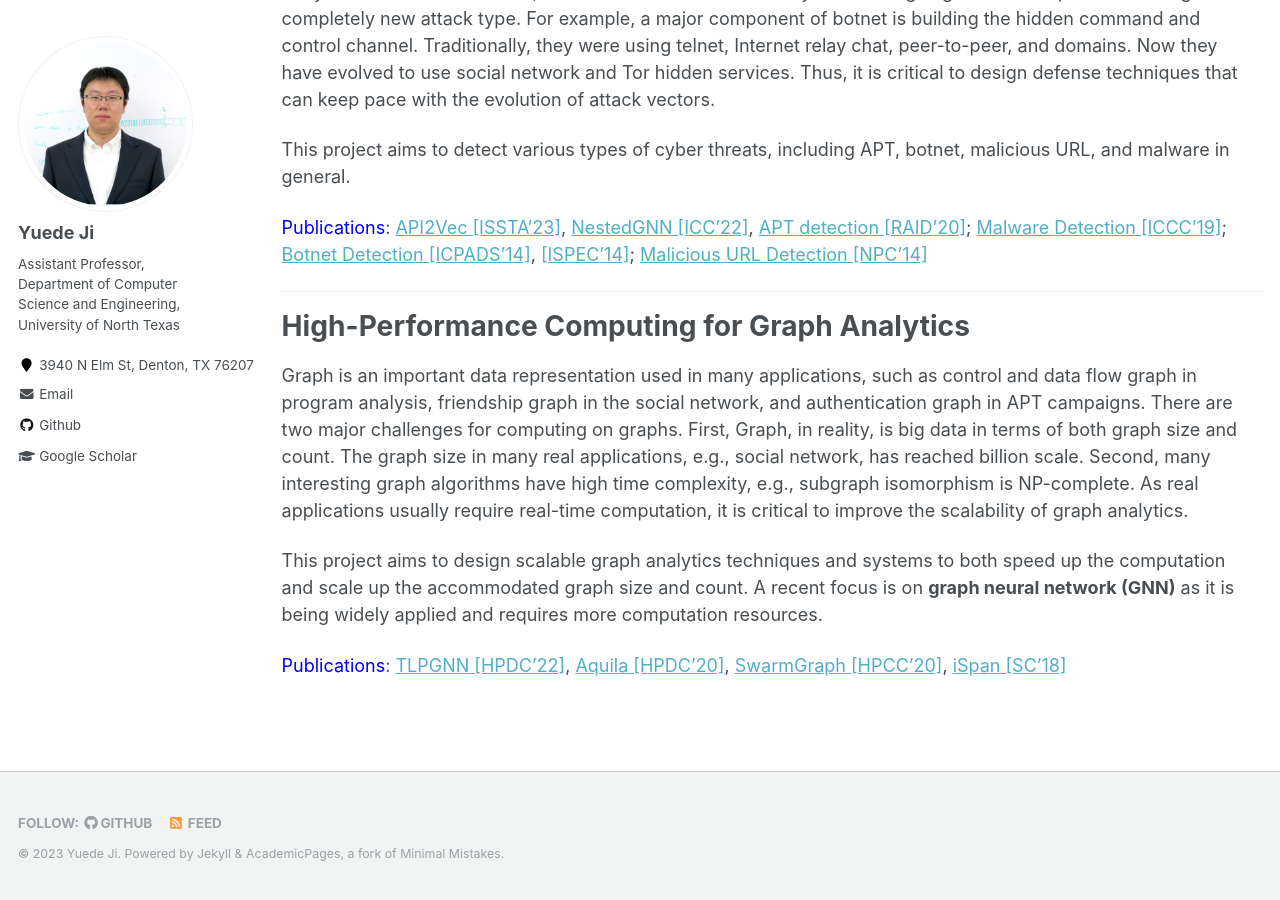
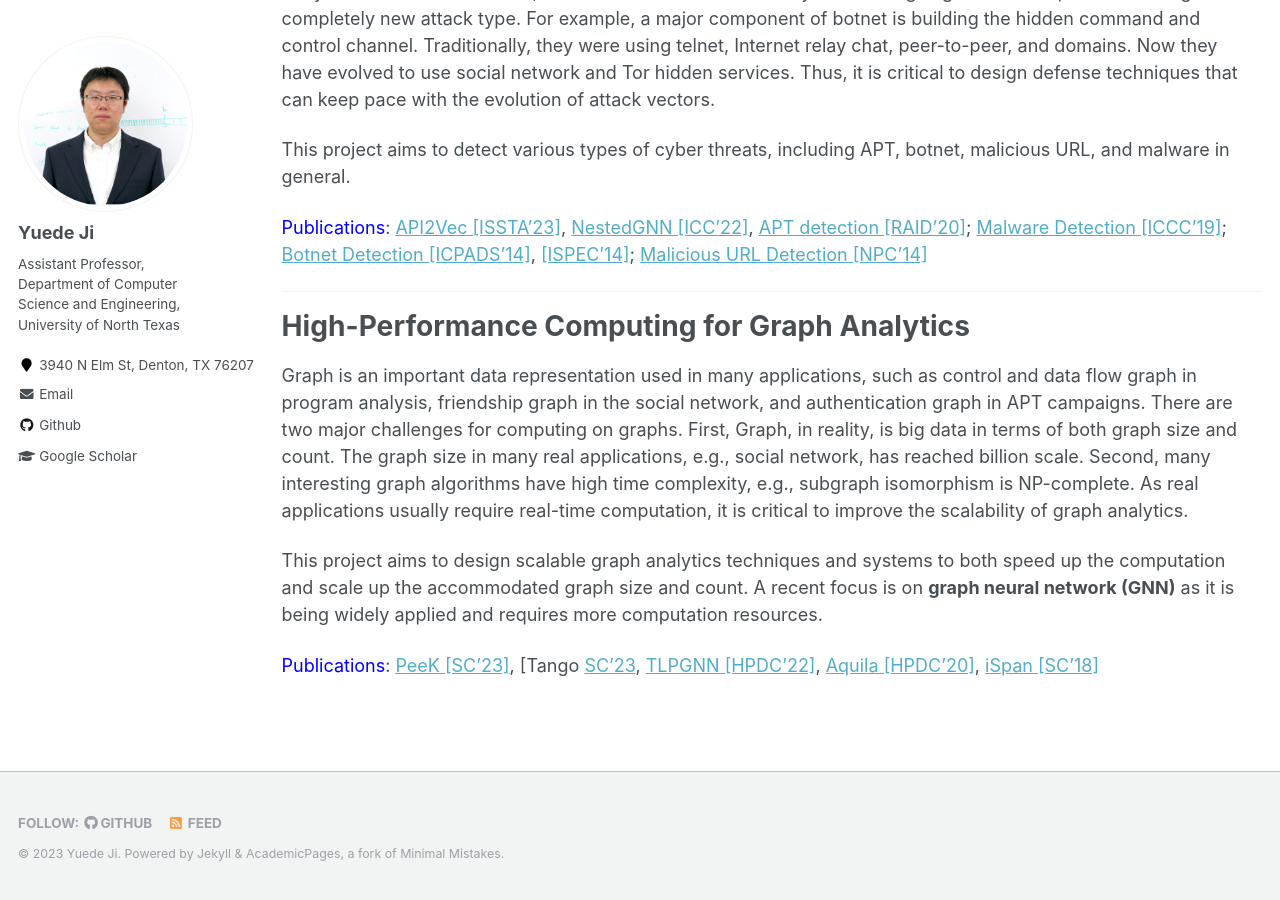
Before and after one commit to yuede/yuede.github.io, a Jekyll site: the page built from _pages/projects.md, in a window 1280 px wide and 900 px high, scrolled down 722 px. Built offline with Jekyll 4.4.1, drawn with Linux system fonts in a browser that asks for light colours.

Commit message:
update projects

```diff
--- a/_pages/projects.md
+++ b/_pages/projects.md
@@ -36,4 +36,4 @@ Graph is an important data representation used in many applications, such as con
 
 This project aims to design scalable graph analytics techniques and systems to both speed up the computation and scale up the accommodated graph size and count. A recent focus is on <strong> graph neural network (GNN)</strong> as it is being widely applied and requires more computation resources.
 
-<span style="color:blue">Publications</span>: [TLPGNN [HPDC'22]](../files/22_hpdc_TLPGNN.pdf), [Aquila [HPDC'20]](../files/20_HPDC_Aquila.pdf), [SwarmGraph [HPCC'20]](../files/20_HPCC_SwarmGraph.pdf), [iSpan [SC'18]](../files/18_SC_iSpan.pdf)
+<span style="color:blue">Publications</span>: [PeeK [SC'23]](.), [Tango [SC'23](.), [TLPGNN [HPDC'22]](../files/22_hpdc_TLPGNN.pdf), [Aquila [HPDC'20]](../files/20_HPDC_Aquila.pdf), [iSpan [SC'18]](../files/18_SC_iSpan.pdf)
```
